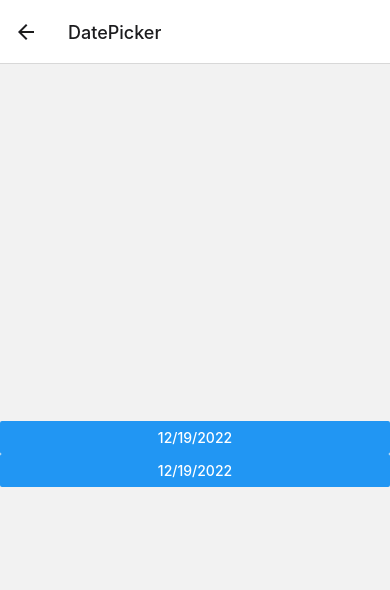
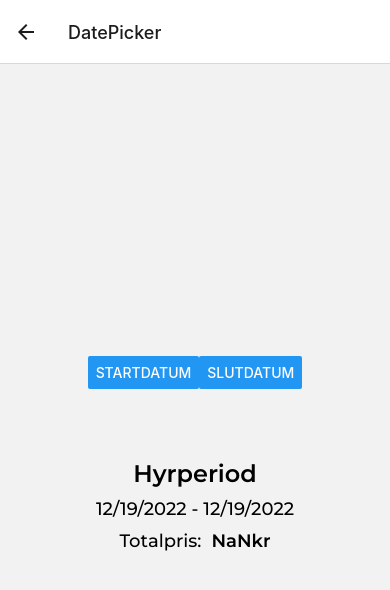
Before and after one commit to matsegard/golfr, a React Native app: screen /DatePicker in a window 390 px wide. Shown: the top 590 px of the page. Built offline with nearby package versions, Linux system fonts and the light colour scheme; what native-base would draw is missing.

Commit message:
added modal

```diff
--- a/components/DatePicker.js
+++ b/components/DatePicker.js
@@ -16,11 +16,10 @@ function useInput() {
   };
 
   const onChange = (event, selectedDate) => {
-    const currentDate = selectedDate || date;
+    const currentDate = selectedDate;
     setShow(Platform.OS === "ios");
     setDate(currentDate);
     setShow(false);
-    console.log(selectedDate);
   };
   return {
     date,
@@ -31,22 +30,33 @@ function useInput() {
   };
 }
 
-export default function DatePicker() {
+export default function DatePicker({ price }) {
   const input = useInput(new Date());
   const input2 = useInput(new Date());
+  const totalPrice = price * 3;
   return (
+    <View
+      style={{
+        flex: 1,
+        justifyContent: "center",
+        alignItems: "center",
+      }}
+    >
+      <View
+        style={{
+          flexDirection: "row",
+          justifyContent: "center",
+          alignItems: "center",
+        }}
+      >
         <View
           style={{
             flexDirection: "column",
             justifyContent: "center",
-        // alignItems: "center",
-        flex: "1",
+            alignItems: "center",
           }}
         >
-      <Button
-        onPress={input.showDatepicker}
-        title={input.date.toLocaleDateString()}
-      />
+          <Button onPress={input.showDatepicker} title={"Startdatum"} />
           {input.show && (
             <DateTimePicker
               testID="dateTimePicker1"
@@ -55,15 +65,22 @@ export default function DatePicker() {
               is24Hour={true}
               display="default"
               onChange={input.onChange}
+              minimumDate={new Date()}
+              style={{ justifyContent: "center" }}
             />
           )}
-
-      <Button
-        onPress={input2.showDatepicker}
-        title={input2.date.toLocaleDateString()}
-      />
+        </View>
+        <View
+          style={{
+            flexDirection: "column",
+            justifyContent: "center",
+            alignItems: "center",
+          }}
+        >
+          <Button onPress={input2.showDatepicker} title={"Slutdatum"} />
           {input2.show && (
             <DateTimePicker
+              // minimumDate={moment(new Date()).add(1, "h")}
               testID="dateTimePicker2"
               value={input2.date}
               mode={input2.mode}
@@ -72,7 +89,47 @@ export default function DatePicker() {
               onChange={input2.onChange}
             />
           )}
-      <Text></Text>
+        </View>
+      </View>
+      <View
+        style={{
+          justifyContent: "center",
+          alignItems: "center",
+          marginTop: 70,
+        }}
+      >
+        <Text
+          style={{
+            fontFamily: "MontserratSemiBold",
+            marginBottom: 10,
+            fontSize: 24,
+          }}
+        >
+          Hyrperiod
+        </Text>
+        <Text style={{ fontFamily: "MontserratMedium", fontSize: 18 }}>
+          {input.date.toLocaleDateString()} - {input2.date.toLocaleDateString()}
+        </Text>
+        <View style={{ flexDirection: "row", marginTop: 10 }}>
+          <Text
+            style={{
+              fontFamily: "MontserratMedium",
+              fontSize: 18,
+              marginRight: 10,
+            }}
+          >
+            Totalpris:
+          </Text>
+          <Text
+            style={{
+              fontFamily: "MontserratSemiBold",
+              fontSize: 18,
+            }}
+          >
+            {totalPrice}kr
+          </Text>
+        </View>
+      </View>
     </View>
   );
 }
--- /dev/null
+++ b/components/DatePickerModal.js
@@ -0,0 +1,53 @@
+import React from "react";
+import {
+  Button,
+  Modal,
+  FormControl,
+  Input,
+  Center,
+  NativeBaseProvider,
+} from "native-base";
+import { useState } from "react";
+import DatePicker from "./DatePicker";
+import PrimaryButton from "./PrimaryButton";
+
+export default function DatePickerModal({ openModal, setOpenModal, price }) {
+  return (
+    <Center>
+      <Modal isOpen={openModal} onClose={() => setOpenModal(false)}>
+        <Modal.Content maxWidth="400px">
+          <Modal.CloseButton />
+          <Modal.Header>Hyrförfrågan</Modal.Header>
+          <Modal.Body>
+            <DatePicker price={price} />
+          </Modal.Body>
+          <Modal.Footer>
+            <Button.Group space={2}>
+              <Button
+                variant="ghost"
+                colorScheme="blueGray"
+                onPress={() => {
+                  setOpenModal(false);
+                }}
+              >
+                Avbryt
+              </Button>
+              <PrimaryButton
+                label="Skicka"
+                btnWidth={{ width: 80 }}
+                onPress={() => setOpenModal(false)}
+              />
+              {/* <Button
+                onPress={() => {
+                  setOpenModal(false);
+                }}
+              >
+                Skicka
+              </Button> */}
+            </Button.Group>
+          </Modal.Footer>
+        </Modal.Content>
+      </Modal>
+    </Center>
+  );
+}
--- a/pages/HomePage.js
+++ b/pages/HomePage.js
@@ -14,10 +14,6 @@ export default function HomePage({ navigation }) {
         btnWidth={{ width: 200 }}
         onPress={() => console.log("I am the third button")}
       />
-      <Button
-        title="DatePicker"
-        onPress={() => navigation.navigate("DatePicker")}
-      />
     </View>
   );
 }
--- a/pages/ProductDetails.js
+++ b/pages/ProductDetails.js
@@ -1,6 +1,6 @@
 import { StatusBar } from "expo-status-bar";
 import React, { useState } from "react";
-
+import DatePickerModal from "../components/DatePickerModal";
 import {
   StyleSheet,
   Text,
@@ -34,12 +34,17 @@ const product = {
 
 export default function ProductDetails() {
   const [activeImage, setActiveImage] = useState(0);
+  const [openModal, setOpenModal] = useState(false);
 
   const onScroll = ({ nativeEvent }) => {
     const slide = Math.ceil(
       nativeEvent.contentOffset.x / nativeEvent.layoutMeasurement.width
     );
     if (slide !== activeImage) setActiveImage(slide);
+  };
+
+  const openDatePickerModal = () => {
+    setOpenModal(!openModal);
   };
 
   const images = [
@@ -140,12 +145,16 @@ export default function ProductDetails() {
           <Text style={styles.subHeadingText}>Beskrivning</Text>
           <Text style={styles.bodyText}>{product.description}</Text>
         </View>
+        {openModal && (
+          <DatePickerModal
+            openModal={openModal}
+            setOpenModal={setOpenModal}
+            price={product.price}
+          />
+        )}
         <View style={styles.bottomContainer}>
           <Text style={styles.bodyText}>{product.price}kr /dag</Text>
-          <Pressable
-            style={styles.button}
-            onPress={() => Alert.alert("Hyrförfrågan skickad")}
-          >
+          <Pressable style={styles.button} onPress={openDatePickerModal}>
             <Text style={styles.buttonText}>Skicka hyrförfrågan</Text>
           </Pressable>
         </View>
```
Lines whose indentation alone changed are shown as unchanged.
